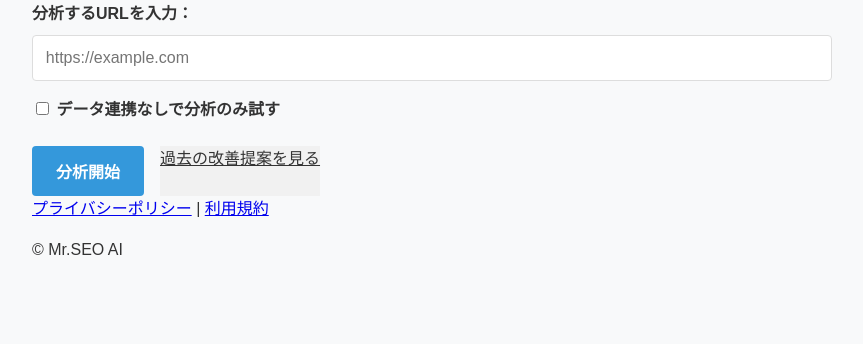
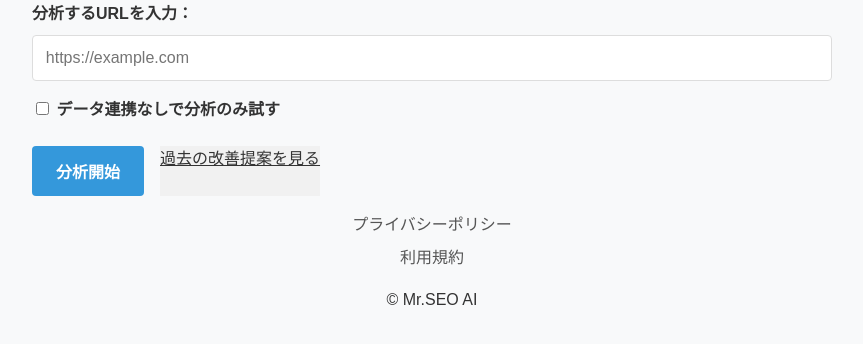
Before and after one commit to min151024/mrseoai, a Flask app: page / in a window 1280 px wide. Shown: the part 287-631 px from the top of the page, without its empty margins (208-1071 px from the left). Run offline with Flask 3, Linux system fonts and the light colour scheme.

Commit message:
index footer追加

```diff
--- a/static/style.css
+++ b/static/style.css
@@ -174,3 +174,24 @@ nav a {
 nav a:hover {
     background-color: #34495e;
 }
+
+.site-footer {
+    margin-top: auto;
+    padding: 1rem 0;
+    text-align: center;
+    background-color: #f8f9fa; /* お好みで色を調整 */
+  }
+
+  .site-footer .footer-links {
+    margin-bottom: 0.5rem;
+  }
+
+  .site-footer a {
+    color: #555;
+    text-decoration: none;
+    margin: 0 0.5rem;
+  }
+
+  .site-footer a:hover {
+    text-decoration: underline;
+  }
--- a/templates/index.html
+++ b/templates/index.html
@@ -51,11 +51,12 @@
     {% endif %}
     </main>
 
-    <footer class="fixed bottom-0 w-full text-center py-4 text-sm text-gray-600">
+    <footer class="site-footer">
+    <div class="footer-links">
     <a href="{{ url_for('privacy') }}" class="mx-2 underline">プライバシーポリシー</a>
-    |
+    </div>
     <a href="{{ url_for('terms') }}" class="mx-2 underline">利用規約</a>
-    <p class="mt-2">&copy; Mr.SEO AI</p>
+    <p>&copy; Mr.SEO AI</p>
     </footer>
 
 </body>
```
